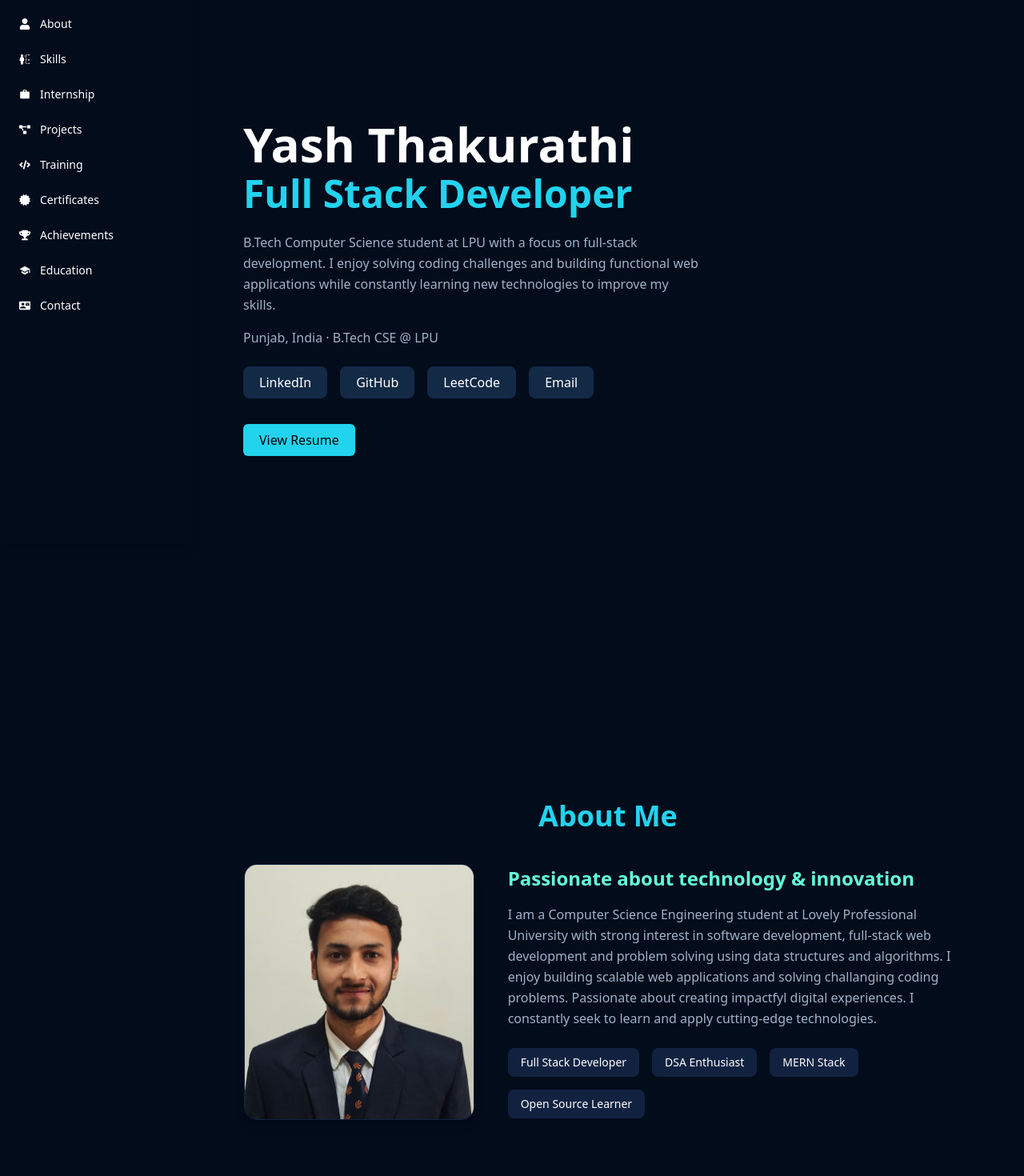
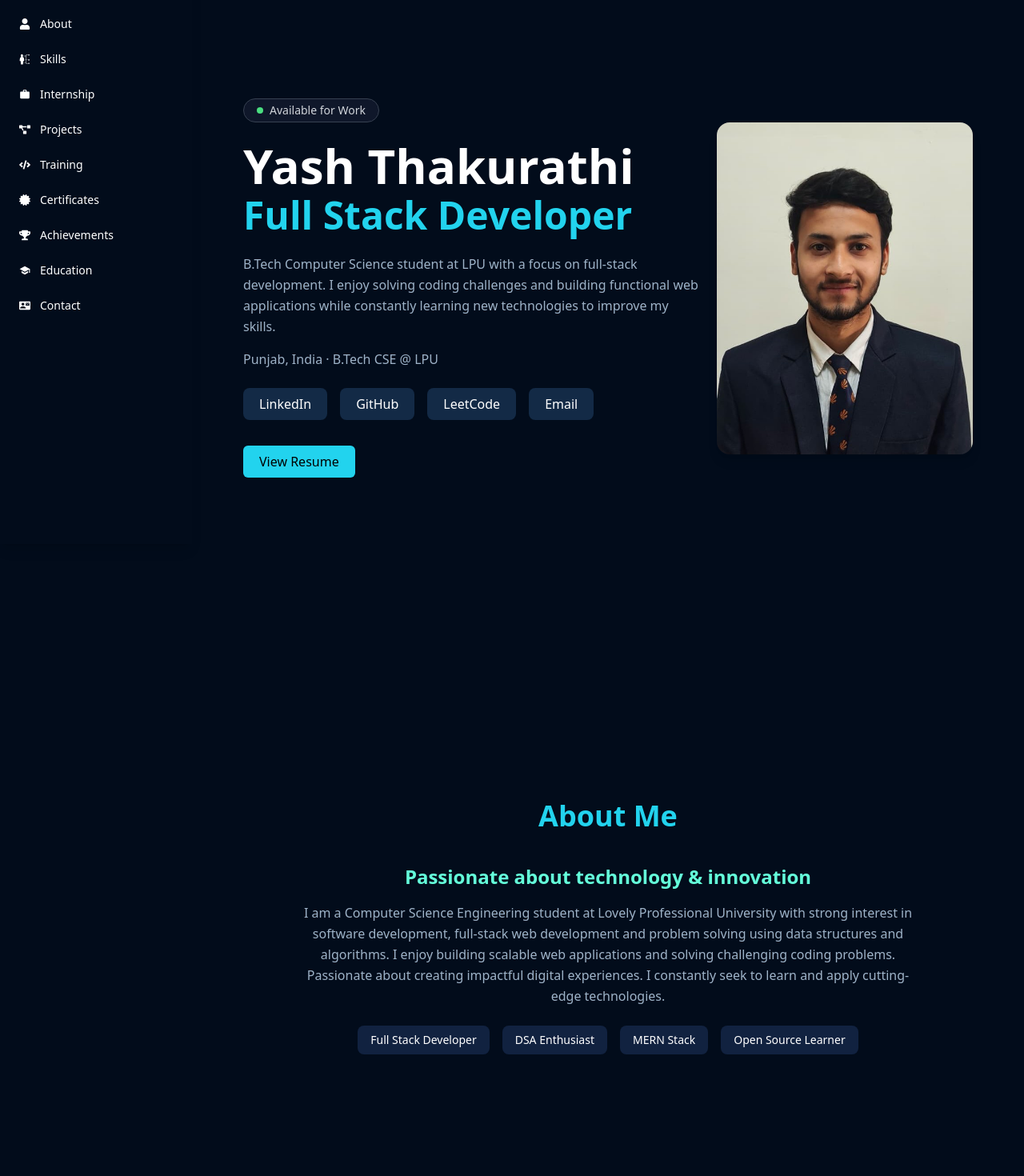
Before and after one commit to Yash11tk/Portfolio, a React app: page / in a window 1280 px wide. Shown: the part 120-1590 px from the top of the page at 80% size. Built offline with nearby package versions, Linux system fonts and the light colour scheme; the HTML template or start-up script is replaced by a standard one.

Commit message:
Updated hero section, added availability badge, removed about image

```diff
--- a/src/components/About.jsx
+++ b/src/components/About.jsx
@@ -1,4 +1,3 @@
-import profileImg from "../assets/profile.jpeg";
 const About = () => {
   return (
     <section className="py-20 px-10 bg-[#020c1b] text-white">
@@ -7,19 +6,10 @@ const About = () => {
         About Me
       </h2>
 
-      <div className="flex flex-col md:flex-row items-center gap-10">
+      <div className="flex justify-center">
 
-        {/* Image Section */}
-        <div className="w-full md:w-1/3 flex justify-center">
-          <img
-            src={profileImg}
-            alt="Profile"
-            className="rounded-2xl shadow-lg w-72 h-80 object-cover border border-[#112240]"
-          />
-        </div>
-
-        {/* Text Section */}
-        <div className="w-full md:w-2/3">
+        {/* Text Section (Full Width Now) */}
+        <div className="max-w-3xl text-center">
           <h3 className="text-2xl font-semibold mb-4 text-[#64ffda]">
             Passionate about technology & innovation
           </h3>
@@ -28,13 +18,13 @@ const About = () => {
             I am a Computer Science Engineering student at Lovely Professional University
             with strong interest in software development, full-stack web development and
             problem solving using data structures and algorithms. I enjoy building scalable
-            web applications and solving challanging coding problems. Passionate about
-            creating impactfyl digital experiences. I constantly seek to learn and apply
+            web applications and solving challenging coding problems. Passionate about
+            creating impactful digital experiences. I constantly seek to learn and apply
             cutting-edge technologies.
           </p>
 
           {/* Tags */}
-          <div className="flex flex-wrap gap-4 mt-6">
+          <div className="flex flex-wrap justify-center gap-4 mt-6">
             <span className="px-4 py-2 bg-[#112240] rounded-lg text-sm">
               Full Stack Developer
             </span>
--- a/src/components/Hero.jsx
+++ b/src/components/Hero.jsx
@@ -1,6 +1,17 @@
+import profile from "../assets/profile.jpeg";
+
 const Hero = () => {
   return (
-    <section className="min-h-screen flex flex-col justify-center px-10">
+    <section className="min-h-screen flex items-center justify-between px-10">
+
+      {/* LEFT SIDE */}
+      <div className="max-w-xl">
+
+        {/* Available Badge */}
+        <div className="inline-flex items-center gap-2 px-4 py-1 rounded-full bg-[#0f172a] border border-gray-700 text-sm text-gray-300 mb-6">
+          <span className="w-2 h-2 bg-green-400 rounded-full"></span>
+          Available for Work
+        </div>
 
         <h1 className="text-6xl font-bold text-white">
           Yash Thakurathi
@@ -42,7 +53,6 @@ const Hero = () => {
           </a>
         </div>
 
-      {/* ✅ Resume Button */}
         <a
           href="https://drive.google.com/file/d/11B6oGNW8R08cLfnnIl8uDHPzhQu_022J/view?usp=sharing"
           target="_blank"
@@ -51,6 +61,16 @@ const Hero = () => {
         >
           View Resume
         </a>
+      </div>
+
+      {/* RIGHT SIDE IMAGE */}
+      <div className="hidden md:block">
+        <img
+          src={profile}
+          alt="profile"
+          className="w-80 rounded-2xl shadow-lg"
+        />
+      </div>
 
     </section>
   );
```
Lines whose indentation alone changed are shown as unchanged.
